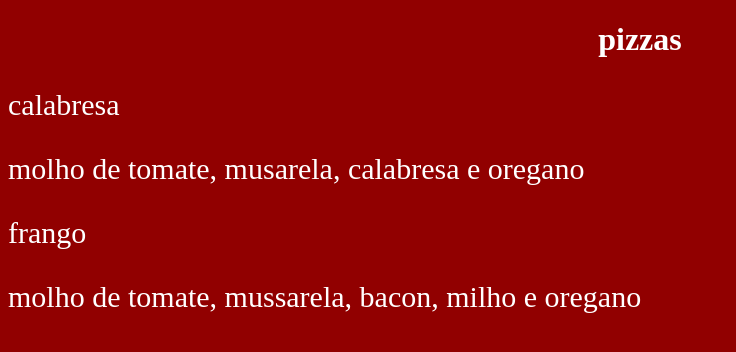
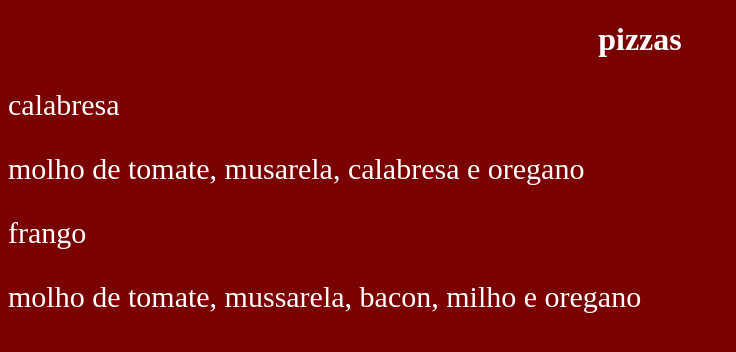
Before and after one commit to annycristiny1/Canto-da-pizza, a plain HTML site: page produtos.html in a window 1280 px wide. Shown: the whole page, without its empty margins (0-736 px from the left). Drawn offline with Linux system fonts and the light colour scheme.

Commit message:
detyuiop

```diff
--- a/produtos.css
+++ b/produtos.css
@@ -1,7 +1,7 @@
 
 body{
 
-background-color:rgb(145, 0, 0) ;
+background-color:rgb(122, 0, 0) ;
 }
 
 
```
